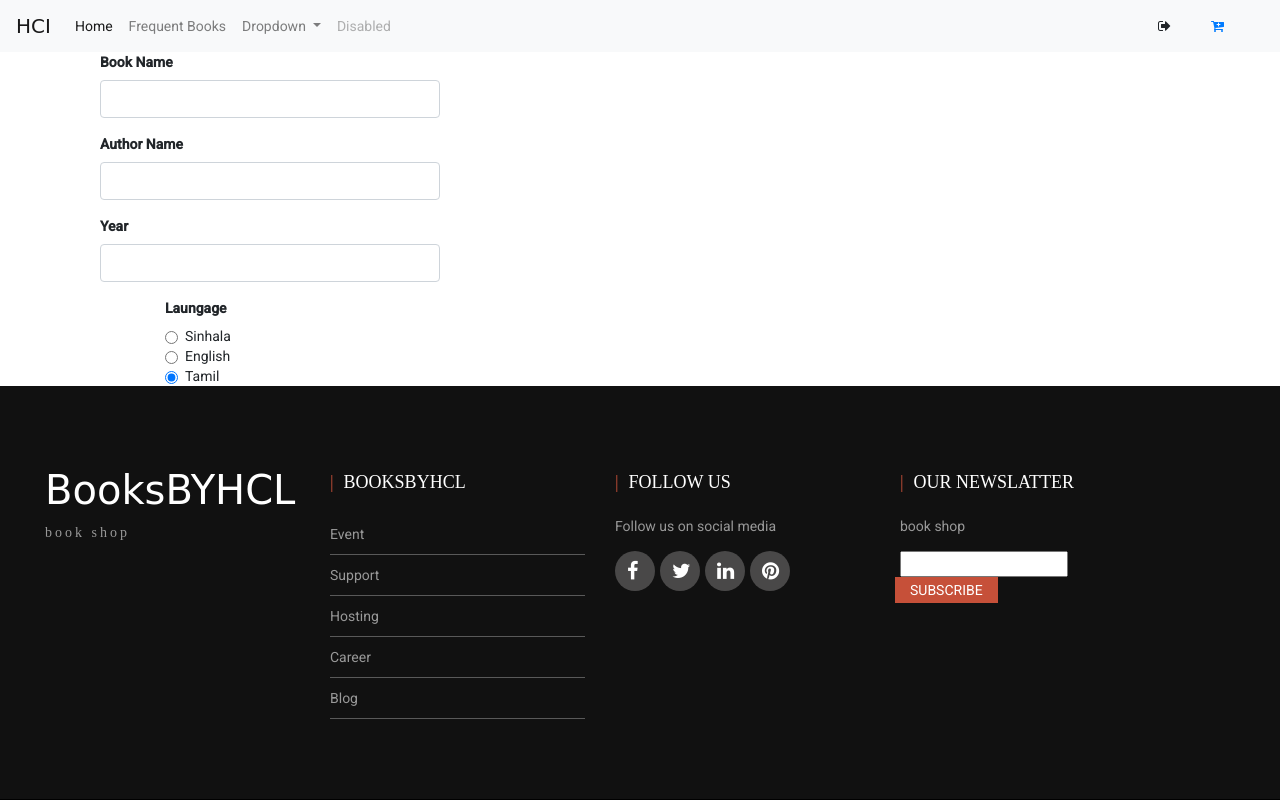
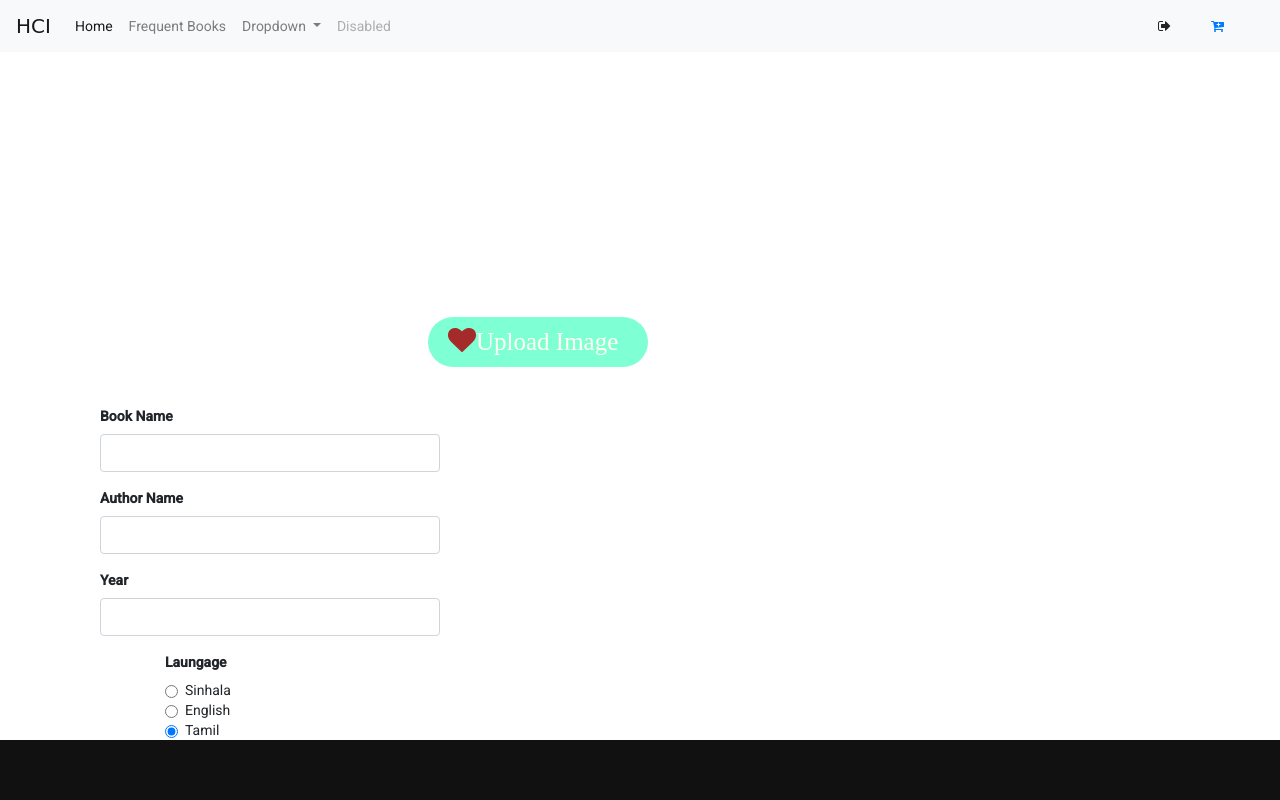
Before and after one commit to charithabw/HCI-2020, an Angular app: page /add_book in a window 1280 px wide. Shown: the top 800 px of the page. Built offline with nearby package versions, Linux system fonts and the light colour scheme.

Commit message:
Add file upload

```diff
--- a/src/app/Sellar_components/add-book/add-book.component.css
+++ b/src/app/Sellar_components/add-book/add-book.component.css
@@ -0,0 +1,113 @@
+.container_2{
+    max-width: 1100px;
+    padding: 0 20px;
+    margin: 0 auto;
+}
+.box{
+    margin-top: 25%;
+    background-color: aquamarine;
+    border-radius: 30px;
+    text-align: center;
+    height: 50px;
+    width: 220px;
+    display: inline-block;
+    transition: .2s;
+    position: relative;
+    overflow: hidden;
+    margin-left: 30%;
+}
+.box:hover{
+    transform: scale(1.2);
+}
+.btn_upload{
+    padding: 17px 30px 12px;
+    color: #fff;
+    text-align: center;
+    position: relative;
+    display: inline-block;
+    overflow: hidden;
+    z-index: 3;
+    white-space: nowrap;
+}
+.btn_upload input{
+    position: absolute;
+    width: 100%;
+    height: 105%;
+    left: 0;
+    top: 0;
+    cursor: pointer;
+    opacity: 0;
+}
+.icon{
+    color: brown;
+    margin-top: -8px;
+    margin-left: -10px;
+}
+.title{
+    color: ivory;
+    font-size: 25px;
+    margin-top: -20px;
+}
+.progress{
+    position: absolute;
+    left: 0;
+    top: 0;
+    width: 0;
+    height: 100%;
+    border-radius: 30px;
+    background-color: lawngreen;
+    transition: .3s;
+}
+.success{
+    display: none;
+    width: 50px;
+    height: 50px;
+    position: relative;
+}
+.success:before{
+    content: '';
+    display: block;
+    width: 10px;
+    height: 19px;
+    border-bottom: 6px solid #fff;
+    border-right: 6pz solid #fff;
+    -webkit-transform: rotate(45deg);
+    -moz-transform: rotate(45deg);
+    -ms-transform: rotate(45deg);
+    transform: rotate(45deg);
+    position: absolute;
+    left: 20px;
+    top: 12px;
+}
+.view{
+    max-width: 300px;
+    margin: 40px, auto;
+    text-align: center;
+    position: relative;
+    transition: .2s;
+    opacity: 0;
+    padding: 15px;
+    border: 2px solid #ddd;
+}
+.file_remove{
+    width: 30px;
+    height: 30px;
+    border-radius: 50%;
+    display: block;
+    position: absolute;
+    background: #aaa;
+    line-height: 30px;
+    color: #fff;
+    font-size: 12px;
+    cursor: pointer;
+    right: -15px;
+    top: -15px;
+}
+.file_remove:hover{
+    background: #222;
+    transition: .2s;
+}
+.error_msg{
+    text-align: center;
+    color: red;
+}
--- a/src/app/Sellar_components/add-book/add-book.component.html
+++ b/src/app/Sellar_components/add-book/add-book.component.html
@@ -1,6 +1,21 @@
 <div class="container">
-
-    <div>
+  <div class="container_2">
+   <div class = "box">
+    <div class="btn_upload">
+      <input type = "file" id = "upload_file" name="">
+      <i class="fa fa-heart fa-2x icon">
+        <span class="title">Upload Image</span>
+      </i>
+    </div>
+    <div class="progress"></div>
+    <div class="success"></div>
+  </div>
+  </div>
+  <div class="error_msg"></div>
+  <div class="view" id = "uploaded_view">
+    <span class="file_remove">X</span>
+  </div>
+   <div>
         <div class="form-group col-md-4">
             <label for="inputCity"><strong>Book Name</strong></label>
             <input type="text" class="form-control" id="inputCity">
--- a/src/app/Sellar_components/add-book/add-book.component.ts
+++ b/src/app/Sellar_components/add-book/add-book.component.ts
@@ -12,4 +12,5 @@ export class AddBookComponent implements OnInit {
   ngOnInit(): void {
   }
 
+
 }
```
